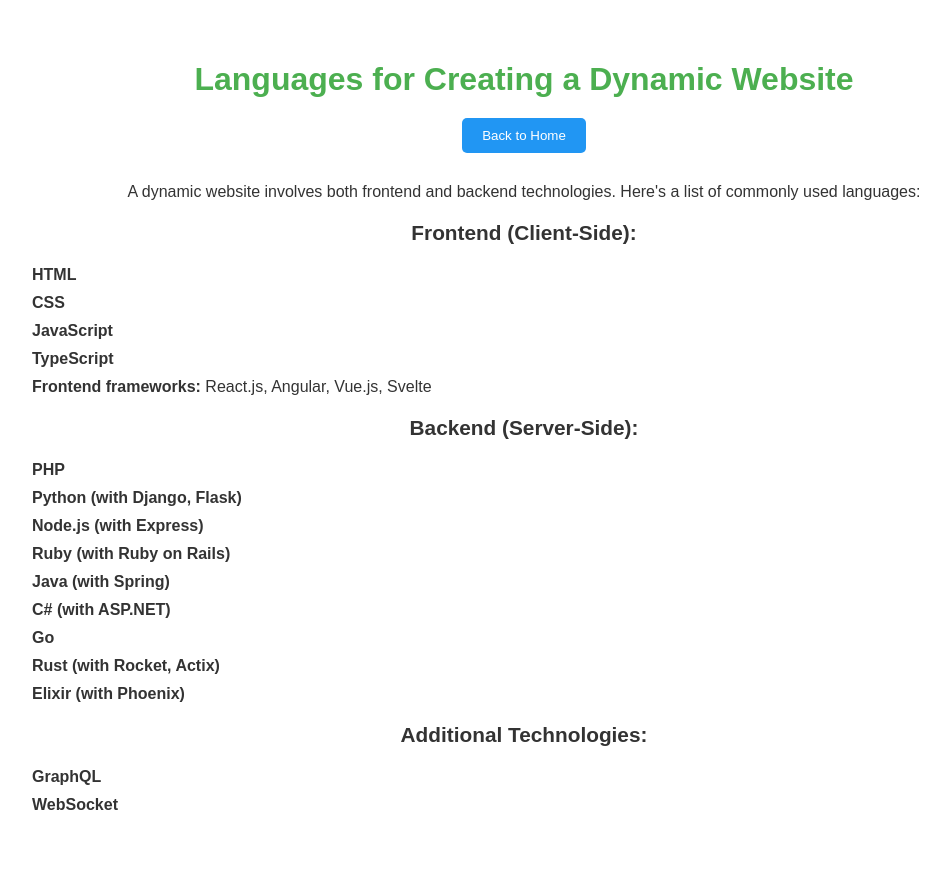
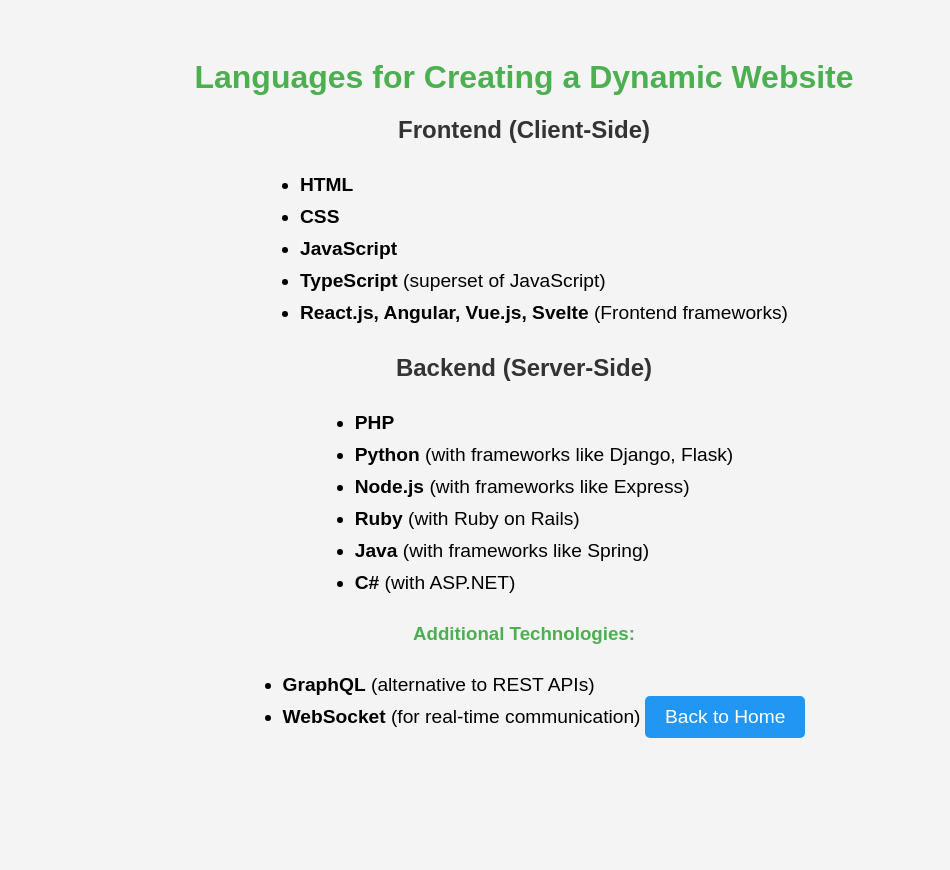
Before and after one commit to deveshrathore123/kubedge_gui, a Flask app: page /dynamic in a window 1280 px wide. Shown: the whole page, without its empty margins (116-1066 px from the left). After the commit the page ends 738 px from the top, so only its background shows below. Run offline with Flask 3, Linux system fonts and the light colour scheme.

Commit message:
Update dynamic.html

```diff
--- a/templates/dynamic.html
+++ b/templates/dynamic.html
@@ -1,6 +1,5 @@
 <!DOCTYPE html>
 <html lang="en">
-
 <head>
     <meta charset="UTF-8">
     <meta name="viewport" content="width=device-width, initial-scale=1.0">
@@ -8,104 +7,75 @@
     <style>
         body {
             font-family: Arial, sans-serif;
-            background-color: #f4f7f6;
-            color: #333;
-            display: flex;
-            justify-content: center;
-            align-items: center;
-            min-height: 100vh;
-            margin: 0;
+            background-color: #f4f4f4;
+            text-align: center;
+            padding-top: 30px;
         }
-
-        .container {
-            width: 80%;
-            max-width: 1200px;
-            padding: 40px;
-            background-color: white;
-            border-radius: 10px;
-            box-shadow: 0px 4px 20px rgba(0, 0, 0, 0.1);
-            text-align: center;
-        }
-
         h1 {
             color: #4CAF50;
             margin-bottom: 20px;
         }
-
-        .button-container {
-            margin-bottom: 30px;
+        h2 {
+            color: #333;
         }
-
-        .back-button {
+        h3 {
+            color: #4CAF50;
+        }
+        ul {
+            text-align: left;
+            margin: 0 auto;
+            display: inline-block;
+        }
+        ul li {
+            font-size: 1.2em;
+            margin: 10px 0;
+        }
+        a {
+            display: inline-block;
+            margin-top: 20px;
             padding: 10px 20px;
             background-color: #2196F3;
             color: white;
-            border: none;
+            font-size: 1.2em;
+            text-decoration: none;
             border-radius: 5px;
-            cursor: pointer;
             transition: background-color 0.3s;
         }
-
-        .back-button:hover {
+        a:hover {
             background-color: #1976D2;
-        }
-
-        h3 {
-            margin-top: 20px;
-            font-size: 1.3em;
-        }
-
-        ul {
-            list-style-type: none;
-            padding-left: 20px;
-            text-align: left;
-        }
-
-        ul li {
-            margin-bottom: 10px;
         }
     </style>
 </head>
+<body>
 
-<body>
-    <div class="container">
     <h1>Languages for Creating a Dynamic Website</h1>
-        <div class="button-container">
-            <a href="index.html">
-                <button class="back-button">Back to Home</button>
-            </a>
-        </div>
 
-        <p>A dynamic website involves both frontend and backend technologies. Here's a list of commonly used languages:</p>
-
-        <h3>Frontend (Client-Side):</h3>
+    <h2>Frontend (Client-Side)</h2>
     <ul>
         <li><strong>HTML</strong></li>
         <li><strong>CSS</strong></li>
         <li><strong>JavaScript</strong></li>
-            <li><strong>TypeScript</strong></li>
-            <li><strong>Frontend frameworks:</strong> React.js, Angular, Vue.js, Svelte</li>
+        <li><strong>TypeScript</strong> (superset of JavaScript)</li>
+        <li><strong>React.js, Angular, Vue.js, Svelte</strong> (Frontend frameworks)</li>
     </ul>
 
-        <h3>Backend (Server-Side):</h3>
+    <h2>Backend (Server-Side)</h2>
     <ul>
         <li><strong>PHP</strong></li>
-            <li><strong>Python (with Django, Flask)</strong></li>
-            <li><strong>Node.js (with Express)</strong></li>
-            <li><strong>Ruby (with Ruby on Rails)</strong></li>
-            <li><strong>Java (with Spring)</strong></li>
-            <li><strong>C# (with ASP.NET)</strong></li>
-            <li><strong>Go</strong></li>
-            <li><strong>Rust (with Rocket, Actix)</strong></li>
-            <li><strong>Elixir (with Phoenix)</strong></li>
+        <li><strong>Python</strong> (with frameworks like Django, Flask)</li>
+        <li><strong>Node.js</strong> (with frameworks like Express)</li>
+        <li><strong>Ruby</strong> (with Ruby on Rails)</li>
+        <li><strong>Java</strong> (with frameworks like Spring)</li>
+        <li><strong>C#</strong> (with ASP.NET)</li>
     </ul>
 
     <h3>Additional Technologies:</h3>
     <ul>
-            <li><strong>GraphQL</strong></li>
-            <li><strong>WebSocket</strong></li>
+        <li><strong>GraphQL</strong> (alternative to REST APIs)</li>
+        <li><strong>WebSocket</strong> (for real-time communication)</li>
     </ul>
-    </div>
+
+    <a href="/">Back to Home</a>
+
 </body>
-
 </html>
```
Lines whose indentation alone changed are shown as unchanged.
